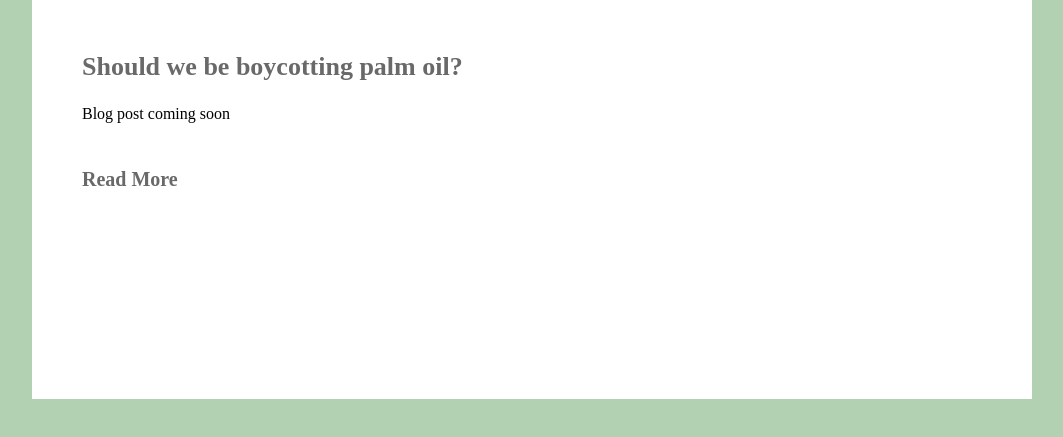
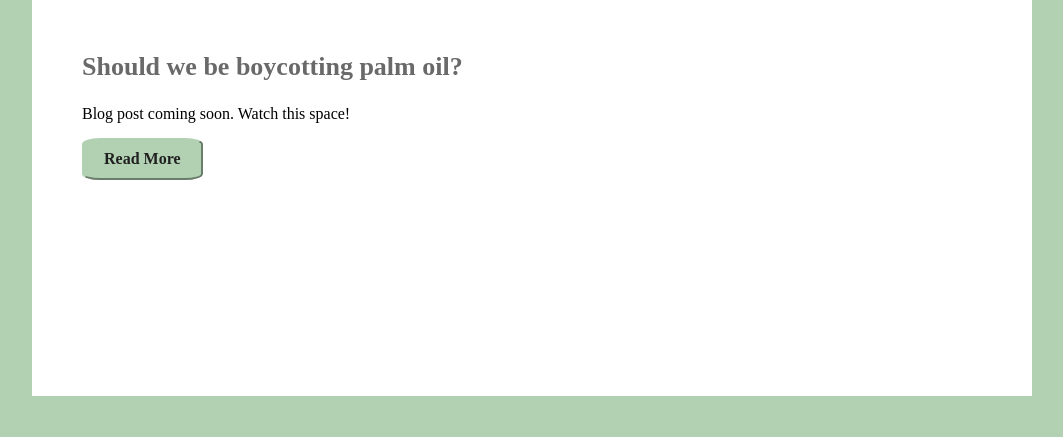
Before and after one commit to charleaharrison/charleas-box, a plain HTML site: page blog.html in a window 1280 px wide. Shown: the part 271-708 px from the top of the page, without its empty margins (108-1171 px from the left). Drawn offline with Linux system fonts and the light colour scheme; a web font is replaced by a local one.

Commit message:
Blog style changes
'Read more' button updated

```diff
--- a/blog.html
+++ b/blog.html
@@ -22,8 +22,8 @@
     <div class="content">
       <div class="blog">
         <h3 class="blogtitle">Should we be boycotting palm oil?</h3>
-        <p>Blog post coming soon<p>
-        <h6>Read More</h6>
+        <p>Blog post coming soon. Watch this space!<p>
+        <button class="read-more">Read More</button>
       </div>
     </div>
     <div class="gap"></div>
--- a/stylesheet.css
+++ b/stylesheet.css
@@ -208,3 +208,17 @@ li {
   line-height: 20px;
   margin-bottom: 15px;
 }
+
+button.read-more {
+  border-color: #B2D0B2;
+  background-color: #B2D0B2;
+  color: #202020;
+  padding-top: 10px;
+  padding-bottom: 10px;
+  padding-left: 20px;
+  padding-right: 20px;
+  border-radius: 15%;
+  font-family: PT-serif;
+  font-size: 1em;
+  font-weight: bold;
+}
```
